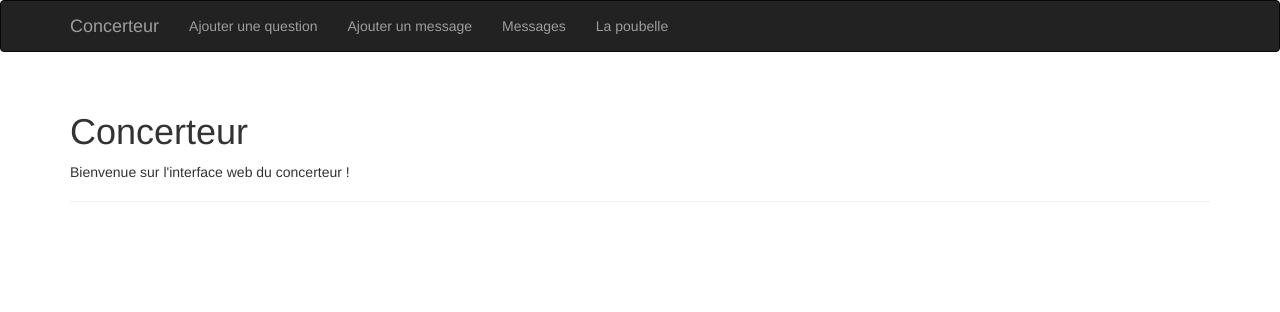
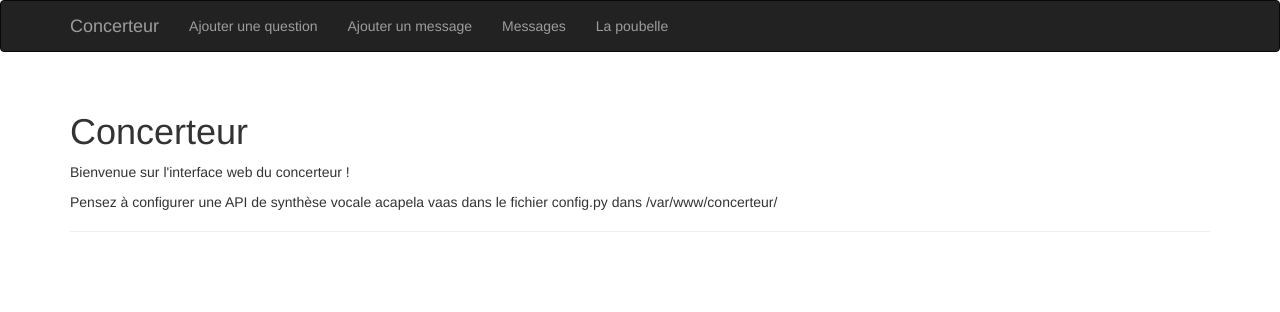
Before and after one commit to e-lie/concerteur_ynh, a Flask app: page / in a window 1280 px wide. Shown: the top 312 px of the page. Run offline with Flask 2, Linux system fonts and the light colour scheme; parts of the project's set-up code (start-up, migrations or seed data) failed here and were passed over; some libraries are stand-ins or nearby versions.

```diff
--- a/sources/app/main/templates/home.html
+++ b/sources/app/main/templates/home.html
@@ -14,6 +14,7 @@
 <div class="page-header">
 <h1>Concerteur</h1>
 <p>Bienvenue sur l'interface web du concerteur !</p>
+<p> Pensez à configurer une API de synthèse vocale acapela vaas dans le fichier config.py dans /var/www/concerteur/</p>
 </div>
 </div>
 {% endblock %}
```
